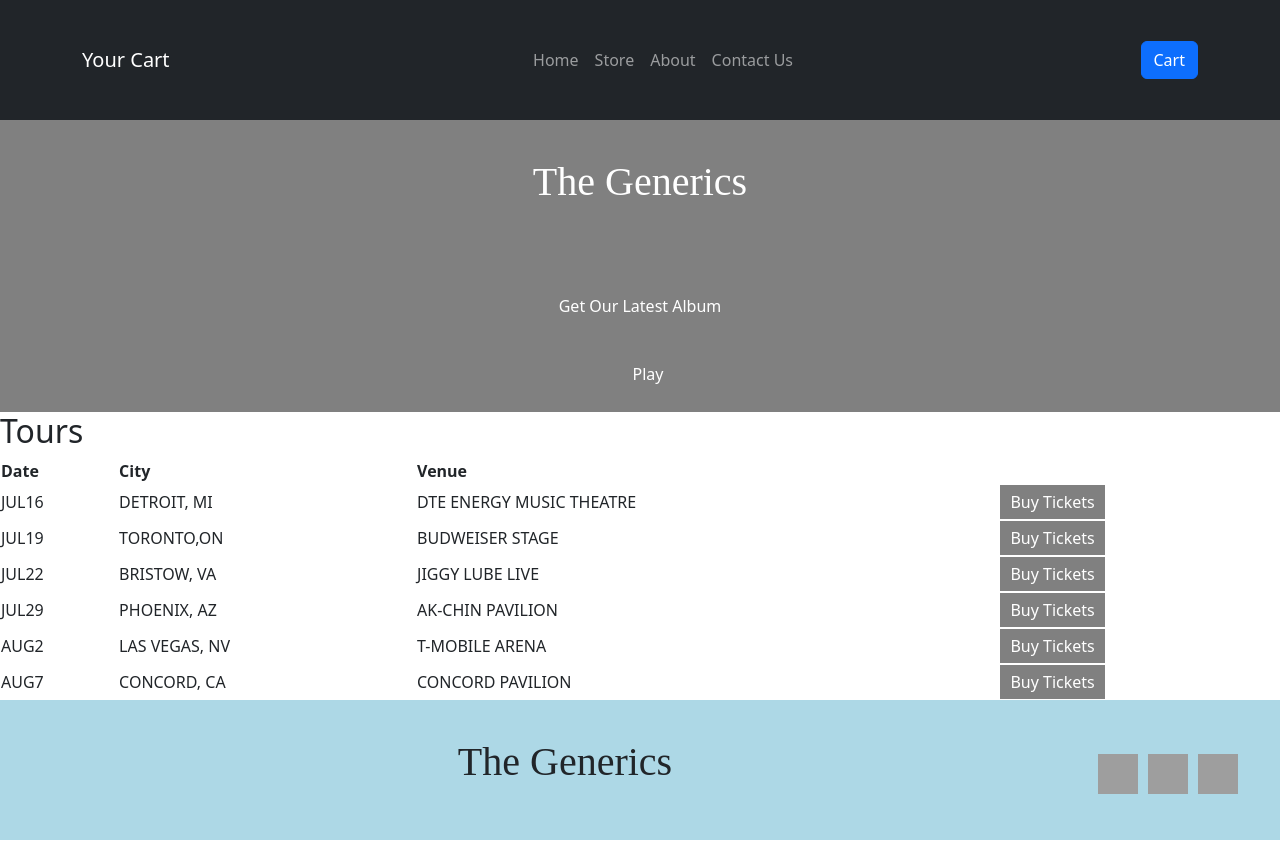
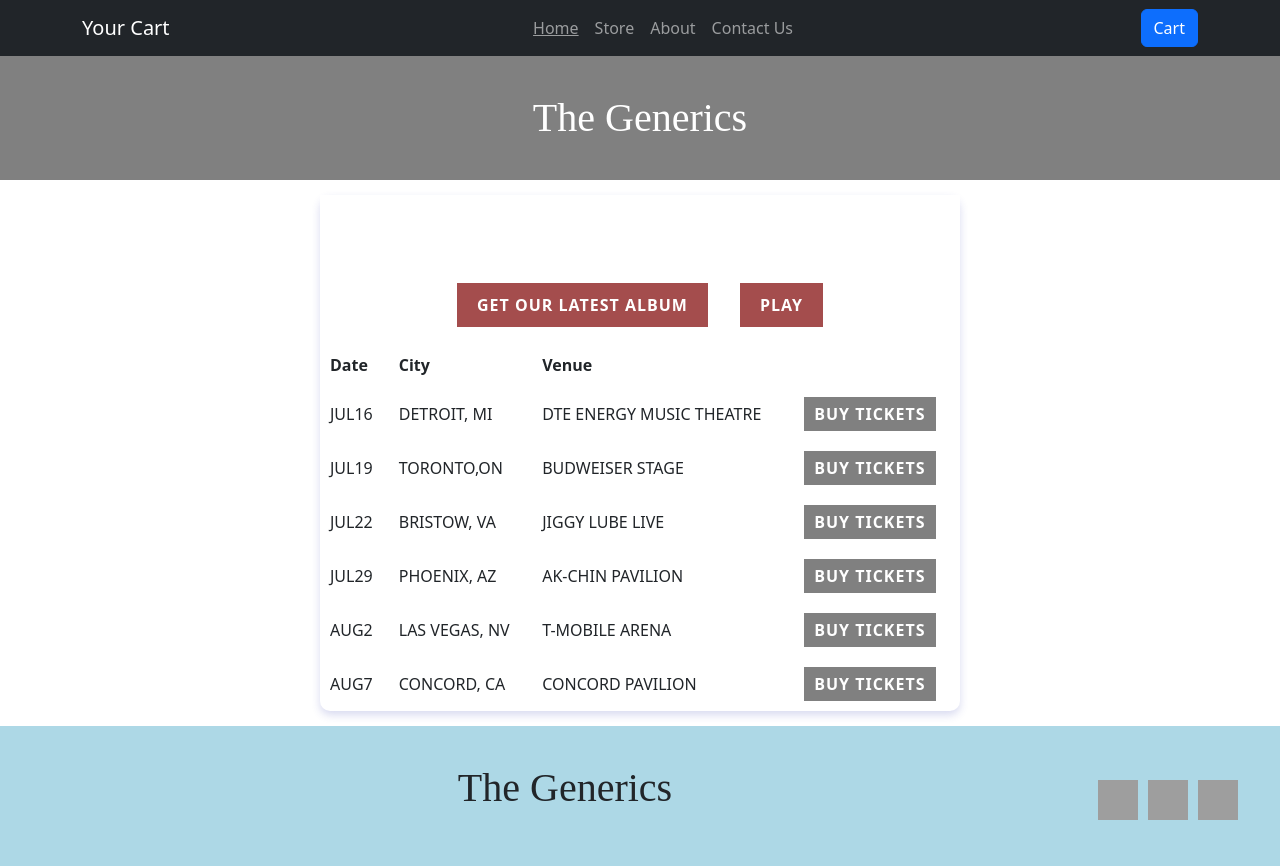
Before and after one commit to ShivaMisraa/Your-Cart-E-Commerce-, a React (Create React App) app: page /home in a window 1280 px wide. Before the commit the page ends 840 px from the top, so only its background shows below. Built offline with nearby package versions, Linux system fonts and the light colour scheme; grey boxes are pictures that could not be loaded.

Commit message:
Added some more style in contactUs and HomePage

```diff
--- a/src/Component/NavBar.js
+++ b/src/Component/NavBar.js
@@ -1,12 +1,11 @@
 import React, { useState } from 'react';
 import { Navbar, Nav, Button, Container } from 'react-bootstrap';
 import Cart from './Cart';
-import { Link } from 'react-router-dom';
-
-//code for navbarclear
+import { Link, useLocation } from 'react-router-dom';
 
 const NavBar = ({ cartItems, removeFromCart }) => {
   const [showCart, setShowCart] = useState(false);
+  const location = useLocation();
 
   const openCart = () => {
     setShowCart(true);
@@ -16,25 +15,26 @@ const NavBar = ({ cartItems, removeFromCart }) => {
     setShowCart(false);
   };
 
-
-  // Calculate the total quantity of items in the cart
-  const totalQuantity = cartItems.reduce((total, item) => total + item.quantity, 0);
+  // Define the inline style for the active NavLink
+  const activeLinkStyle = {
+    textDecoration: 'underline',
+  };
 
   return (
     <>
       <Navbar bg="dark" data-bs-theme="dark" className="justify-content-center">
         <Container>
-          <Navbar.Brand as={Link}  to="/">Your Cart</Navbar.Brand>
+          <Navbar.Brand as={Link} to="/">Your Cart</Navbar.Brand>
           <Nav className="mx-auto">
-            <Nav.Link as ={Link} to="/home">Home</Nav.Link>
-            <Nav.Link as ={Link} to ="/">Store</Nav.Link>
-            <Nav.Link as= {Link} to ="about">About</Nav.Link>
-            <Nav.Link as= {Link} to ="contact">Contact Us</Nav.Link>
+            <Nav.Link as={Link} to="/home" style={location.pathname === '/home' ? activeLinkStyle : {}}>Home</Nav.Link>
+            <Nav.Link as={Link} to="/" style={location.pathname === '/' ? activeLinkStyle : {}}>Store</Nav.Link>
+            <Nav.Link as={Link} to="/about" style={location.pathname === '/about' ? activeLinkStyle : {}}>About</Nav.Link>
+            <Nav.Link as={Link} to="/contact" style={location.pathname === '/contact' ? activeLinkStyle : {}}>Contact Us</Nav.Link>
           </Nav>
           <Button onClick={openCart}>
             Cart{' '}
-            {totalQuantity > 0 && (
-              <span className="badge badge-light ml-2">{totalQuantity}</span>
+            {cartItems.length > 0 && (
+              <span className="badge badge-light ml-2">{cartItems.length}</span>
             )}
           </Button>
         </Container>
--- a/src/Pages/About.js
+++ b/src/Pages/About.js
@@ -1,21 +1,49 @@
+import "./AboutUs.css";
 import React from "react";
 
 const AboutPage = () => {
   return (
-    <div>
-      <p>
-        In a world filled with boundless wonders and infinite possibilities,
-        humanity strives for knowledge, seeking enlightenment through science,
-        philosophy, and art, while grappling with complex questions about
-        existence, purpose, and morality. Our collective journey spans
-        millennia, marked by remarkable achievements in technology, medicine,
-        and exploration, but also marred by wars, injustices, and environmental
-        crises. Despite these challenges, the human spirit perseveres, nurturing
-        compassion, empathy, and resilience, fostering connections across
-        cultures and continents, and forging a path towards a more equitable and
-        sustainable future, where every individual can experience love, peace,
-        and fulfillment, in harmony with the planet and each other
-      </p>
+    <div className="container">
+      <div className="about">
+        <div className="about-content">
+          <div className="left-content">
+            <img
+              className="about-image neon-blue smaller-image"
+              src="https://www.pngmart.com/files/About-Us-PNG-Photos.png"
+              alt="About Us"
+            />
+          </div>
+          <div className="right-content">
+            <p className="larger-text">
+              In a world filled with boundless wonders and infinite
+              possibilities, humanity strives for knowledge, seeking enlightenment
+              through science, philosophy, and art, while grappling with complex
+              questions about existence, purpose, and morality. Our collective
+              journey spans millennia, marked by remarkable achievements in
+              technology, medicine, and exploration, but also marred by wars,
+              injustices, and environmental crises.
+            </p>
+          </div>
+        </div>
+        <div className="about-content">
+          <div className="left-content">
+            <img
+              className="about-image neon-blue smaller-image"
+              src="https://t3.ftcdn.net/jpg/05/06/32/62/360_F_506326245_2GtSGEjKLDtpHS0FSkEBs4gV34DmTtS5.jpg"
+              alt="Another Image"
+            />
+          </div>
+          <div className="right-content">
+            <p className="larger-text">
+              Despite these challenges, the human spirit perseveres, nurturing
+              compassion, empathy, and resilience, fostering connections across
+              cultures and continents, and forging a path towards a more equitable
+              and sustainable future, where every individual can experience love,
+              peace, and fulfillment, in harmony with the planet and each other.
+            </p>
+          </div>
+        </div>
+      </div>
     </div>
   );
 };
--- /dev/null
+++ b/src/Pages/AboutUs.css
@@ -0,0 +1,33 @@
+.container {
+    display: flex;
+    justify-content: center;
+  }
+
+  .about {
+    display: flex;
+    flex-direction: column;
+    align-items: center;
+  }
+
+  .about-content {
+    display: flex;
+    justify-content: center;
+    align-items: flex-start;
+    margin: 20px;
+  }
+
+  .left-content {
+    flex: 1;
+    padding-right: 20px;
+  }
+
+  .right-content {
+    flex: 2;
+  }
+  .smaller-image {
+    max-width: 200px; /* Adjust the max-width as needed */
+  }
+
+  .larger-text {
+    font-size: 18px; /* Adjust the font size as needed */
+  }
--- a/src/Pages/ContactUs.css
+++ b/src/Pages/ContactUs.css
@@ -1,36 +1,46 @@
-/* ContactForm.css */
+/* ContactUs.css */
 
-.container {
+.contact-us-container {
     text-align: center;
-    margin: 2rem; /* Add margin to the container */
+    margin: 2rem;
+    background-image: url("https://media.istockphoto.com/id/1418045846/photo/email-phone-website-contact-us-website-banner-marketing.webp?b=1&s=170667a&w=0&k=20&c=Ln3XGXD1qDcQOu5igbrB7TY2_T-pOI2lGy0y-RHu87Y=");
+    background-size: cover;
+    background-repeat: no-repeat;
+    background-attachment: fixed;
+    background-position: center;
+    height: 100vh;
+    display: flex;
+    justify-content: center;
+    align-items: center;
   }
 
   .form {
-    display: flex;
-    flex-direction: column;
-    align-items: center;
-    gap: 1rem;
-    background-color: #caccdc; /* Subtle neon blue shade */
+    background-color: rgba(255, 255, 255, 0.8);
     padding: 2rem;
     border-radius: 10px;
-    box-shadow: 0 4px 8px rgba(0, 0, 0, 0.2); /* Add a subtle shadow */
+    box-shadow: 0 4px 8px rgba(0, 0, 0, 0.2);
+    width: 80%;
+    max-width: 500px;
+    text-align: center; /* Center the form content */
   }
 
   .input {
     padding: 0.5rem;
     font-size: 1rem;
-    border: 2px solid #00aaff; /* Adjust the border color */
+    border: 2px solid #0077ff;
     border-radius: 5px;
     outline: none;
     transition: border 0.3s;
+    width: 100%;
+    margin-bottom: 1rem;
   }
 
   .input:focus {
-    border: 2px solid #0077ff; /* Adjust the border color on focus */
+    border: 2px solid #0055aa;
   }
 
   .button {
-    background-color: #5a99dd; /* Adjust the background color */
+    background-color: #0077ff;
     color: #fff;
     padding: 0.5rem 1rem;
     border: none;
@@ -38,8 +48,9 @@
     font-size: 1rem;
     cursor: pointer;
     transition: background-color 0.3s;
+    width: 100%;
   }
 
   .button:hover {
-    background-color: #becbe4; /* Adjust the background color on hover */
+    background-color: #0055aa;
   }
--- a/src/Pages/ContactUs.js
+++ b/src/Pages/ContactUs.js
@@ -1,5 +1,6 @@
 import React, { useRef, useState } from "react";
 import "./ContactUs.css";
+// import backgroundImage from "https://media.istockphoto.com/id/1418045846/photo/email-phone-website-contact-us-website-banner-marketing.webp?b=1&s=170667a&w=0&k=20&c=Ln3XGXD1qDcQOu5igbrB7TY2_T-pOI2lGy0y-RHu87Y=";
 
 const ContactUs = () => {
   const nameRef = useRef();
@@ -42,7 +43,7 @@ const ContactUs = () => {
   }
 
   return (
-    <div className="container">
+    <div className="contact-us-container"> {/* Add a specific class or ID */}
       <form className="form" onSubmit={handleSubmit}>
         <h1>Contact Us</h1>
         <input
--- /dev/null
+++ b/src/Pages/HomePage.css
@@ -0,0 +1,71 @@
+
+.container-50 {
+    width: 50%;
+    margin: 0 auto;
+    border-radius: 10px;
+    box-shadow: 0 4px 8px rgba(58, 72, 178, 0.2);
+    margin-top: 15px;
+    margin-bottom: 15px;
+  }
+
+
+
+  .header {
+    background-color: rgb(255, 255, 255);
+    color: white;
+    padding: 1rem;
+    text-align: center; /* Center the content horizontally */
+  }
+
+  .button-container {
+    display: flex;
+    justify-content: center;
+  }
+
+  .button-group {
+    text-align: center;
+    margin-top: 1rem;
+  }
+
+  .header-button {
+    background-color: rgb(164, 77, 77);
+    color: white;
+    border: none;
+    padding: 10px 20px;
+    margin: 0 1rem;
+    text-transform: uppercase;
+    font-weight: bold;
+    letter-spacing: 1px;
+    transition: background-color 0.3s ease-in-out;
+  }
+
+  .header-button:hover {
+    background-color: royalblue;
+    box-shadow: 0 0 10px royalblue;
+  }
+
+  .tour-table {
+    width: 100%;
+  }
+
+  th,
+  td {
+    padding: 10px;
+    text-align: left;
+  }
+
+  .tour-button {
+    background-color: gray;
+    color: white;
+    border: none;
+    padding: 5px 10px;
+    text-transform: uppercase;
+    font-weight: bold;
+    letter-spacing: 1px;
+    transition: background-color 0.3s ease-in-out;
+  }
+
+  .tour-button:hover {
+    background-color: royalblue;
+    box-shadow: 0 0 5px royalblue;
+  }
--- a/src/Pages/HomePage.js
+++ b/src/Pages/HomePage.js
@@ -1,5 +1,5 @@
 import React from "react";
-
+import "./HomePage.css";
 const tourData = [
   {
     date: "JUL16",
@@ -41,26 +41,20 @@ const tourData = [
 
 function HomePage() {
   return (
-    <div style={{size:"50%"}}>
-      <header
-        style={{ backgroundColor: "grey", color: "white", padding: "1rem" }}
-      >
+    <div className="container-50">
+      <div className="home-page">
 
-        <br />
-        <div className="d-flex justify-content-center">
-          <button style={{ backgroundColor: "gray", color: "white", border: "none", padding: "10px 20px" }}>
-            Get Our Latest Album
-          </button>
+        <div>
+        <header className="header">
+          <h1>Tours</h1>
+          <div className="button-container">
+            <div className="button-group">
+              <button className="header-button">Get Our Latest Album</button>
+              <button className="header-button">Play</button>
             </div>
-        <div className="d-flex justify-content-center mt-4">
-          <button style={{ backgroundColor: "gray", color: "white", border: "none", padding: "10px 20px", marginLeft: "1rem" }}>
-            Play
-          </button>
           </div>
         </header>
-      <div>
-        <h2>Tours</h2>
-        <table style={{ width: "100%" }}>
+          <table className="tour-table">
             <thead>
               <tr>
                 <th>Date</th>
@@ -76,9 +70,7 @@ function HomePage() {
                   <td>{tour.city}</td>
                   <td>{tour.venue}</td>
                   <td>
-                  <button style={{ backgroundColor: "gray", color: "white", border: "none", padding: "5px 10px" }}>
-                    {tour.buttonLabel}
-                  </button>
+                    <button className="tour-button">{tour.buttonLabel}</button>
                   </td>
                 </tr>
               ))}
@@ -86,6 +78,7 @@ function HomePage() {
           </table>
         </div>
       </div>
+    </div>
   );
 }
 
```
Lines whose indentation alone changed are shown as unchanged.
